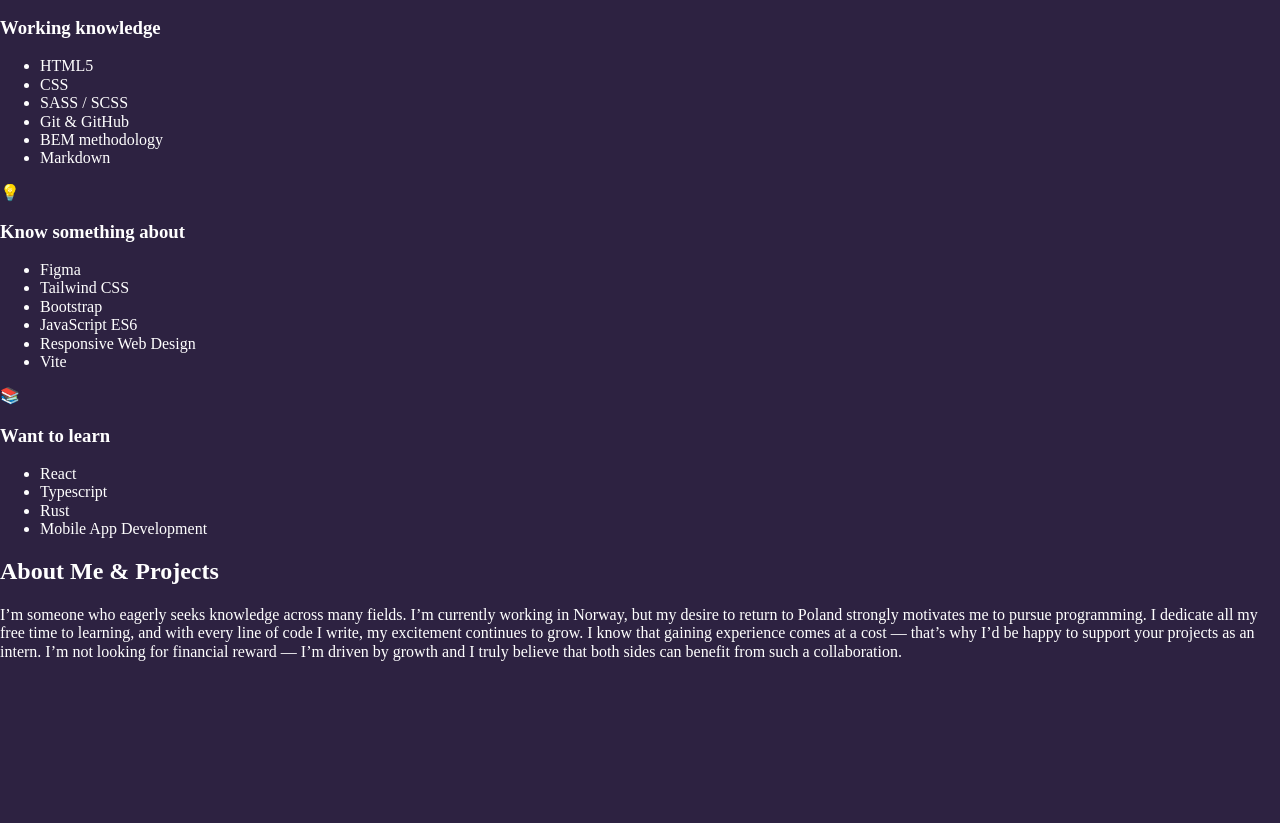
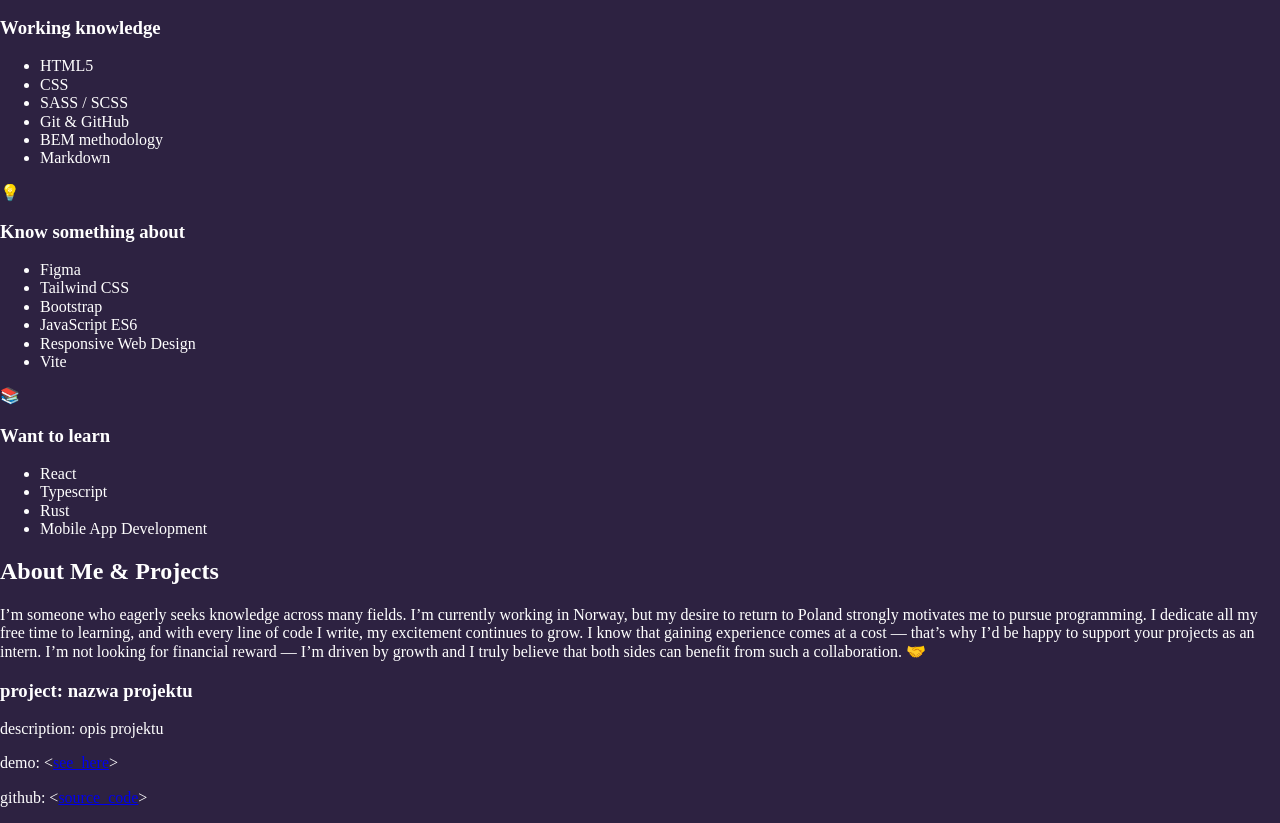
Before and after one commit to daniel-ciupek/daniel-ciupek.github.io, a website built with webpack: page src/pages/index.html in a window 1280 px wide. Shown: the part 275-1098 px from the top of the page. Before the commit the page ends 952 px from the top, so only its background shows below. Built offline with nearby package versions, Linux system fonts and the light colour scheme.

Commit message:
projects grid

```diff
--- a/src/pages/index.html
+++ b/src/pages/index.html
@@ -85,12 +85,28 @@
 
         I know that gaining experience comes at a cost — that’s why I’d be happy to support your projects as an intern.
         I’m not looking for financial reward — I’m driven by growth and I truly believe that both sides can benefit from
-        such a collaboration.
-
+        such a collaboration. 🤝
       </p>
+      <div class="projects__grid">
+        <article class="project">
+          <h3 class="project__title">
+            <span>project:</span> <span>nazwa projektu</span>
+          </h3>
+          <p>
+            <span>description:</span>
+            <span>opis projektu</span>
+          </p>
+          <p>
+            <span>demo:</span>
+            <span>&lt;<a href="#" title="opis repozytorium">see_here</a>&gt;</span>
+          </p>
+          <p>
+            <span>github:</span>
+            <span>&lt;<a href="#" title="opis repozytorium">source_code</a>&gt;</span>
+          </p>
+        </article>
+      </div>
     </section>
-
-
   </main>
 </body>
 
```
